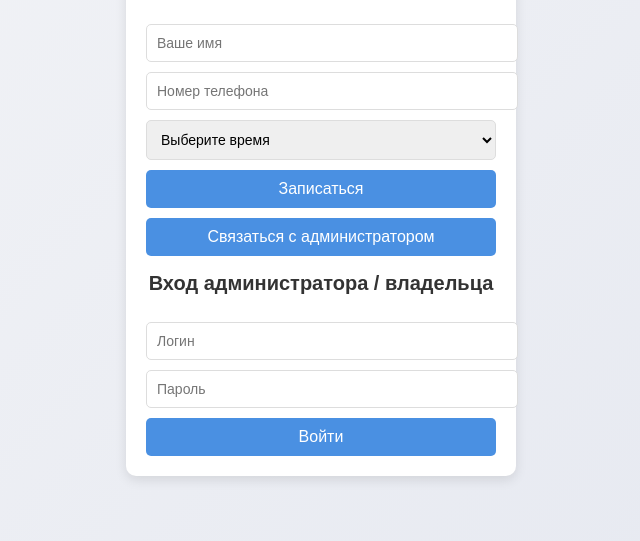
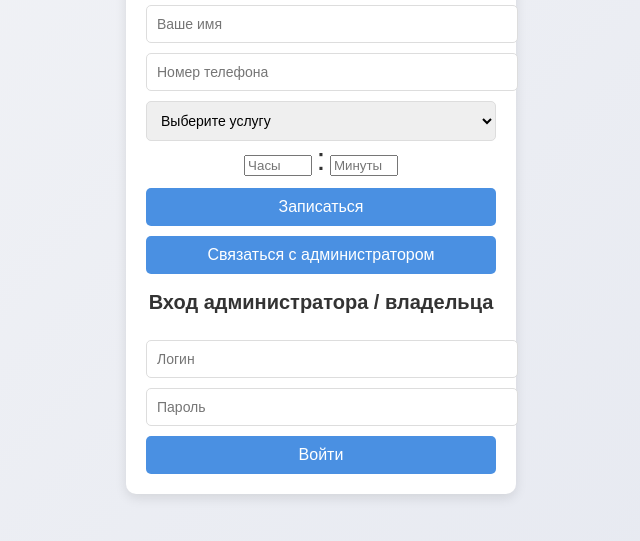
Before and after one commit to Kirill0429/manikur, a plain HTML site: page index.html in a window 1280 px wide. Shown: the part 217-758 px from the top of the page, without its empty margins (319-959 px from the left). Drawn offline with Linux system fonts and the light colour scheme.

Commit message:
Update index.html

```diff
--- a/index.html
+++ b/index.html
@@ -5,6 +5,28 @@
     <meta name="viewport" content="width=device-width, initial-scale=1.0">
     <title>Запись на маникюр</title>
     <link rel="stylesheet" href="style.css">
+    <style>
+        /* Убираем стрелки у полей ввода времени */
+        input[type="number"]::-webkit-outer-spin-button,
+        input[type="number"]::-webkit-inner-spin-button {
+            -webkit-appearance: none;
+            margin: 0;
+        }
+
+        input[type="number"] {
+            -moz-appearance: textfield; /* Для Firefox */
+        }
+
+        /* Немного увеличиваем отступ между полями для времени */
+        #userHour, #userMinute {
+            width: 60px;
+            margin-right: 0%;
+        }
+
+        span {
+            font-size: 2em;
+        }
+    </style>
 </head>
 <body>
     <div id="app">
@@ -15,15 +37,17 @@
             <h2>Записаться на маникюр</h2>
             <input type="text" id="userName" placeholder="Ваше имя">
             <input type="text" id="userPhone" placeholder="Номер телефона">
-            <select id="timeSlot">
-                <option value="">Выберите время</option>
-                <option value="10:00">10:00</option>
-                <option value="12:00">12:00</option>
-                <option value="14:00">14:00</option>
-                <option value="16:00">16:00</option>
-                <option value="18:00">18:00</option>
-                <option value="20:00">20:00</option>
+            <select id="service">
+                <option value="">Выберите услугу</option>
+                <option value="manicure">Маникюр</option>
+                <option value="pedicure">Педикюр</option>
+                <option value="both">Маникюр и педикюр</option>
             </select>
+            <div>
+                <input type="number" id="userHour" placeholder="Часы" min="0" max="23">
+                <span>:</span>
+                <input type="number" id="userMinute" placeholder="Минуты" min="0" max="59">
+            </div>
             <button onclick="bookAppointment()">Записаться</button>
             <button onclick="contactAdmin()">Связаться с администратором</button>
         </div>
@@ -31,7 +55,9 @@
         <!-- Сообщения для связи с администратором -->
         <div id="contact-form" class="hidden">
             <h2>Сообщение администратору</h2>
-            <textarea id="userMessage" placeholder="Ваше сообщение"></textarea>
+            <input type="text" id="contactName" placeholder="Ваше имя">
+            <input type="text" id="contactPhone" placeholder="Номер телефона">
+            <textarea id="contactMessage" placeholder="Ваше сообщение"></textarea>
             <button onclick="sendMessage()">Отправить</button>
             <button onclick="hideContactForm()">Отмена</button>
         </div>
```
